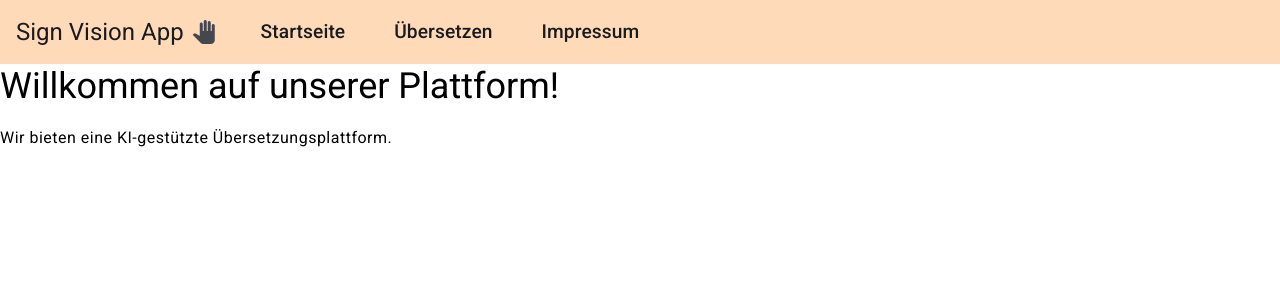
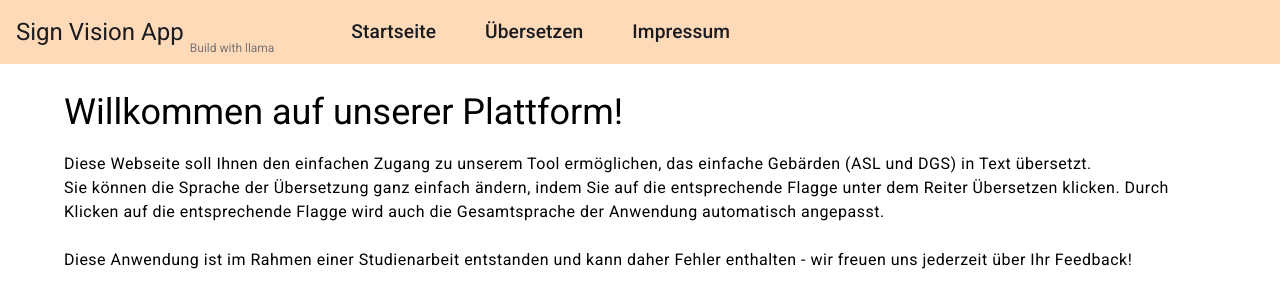
Before and after one commit to Studien-Shrooms/Sign-Vision-App, an Angular app in the folder SignVision/SignVisionApp/: page / in a window 1280 px wide. Shown: the top 308 px of the page. Built offline with nearby package versions, Linux system fonts and the light colour scheme.

Commit message:
Startseite überarbeitet und build with llama hinzugefügt

```diff
--- a/SignVision/SignVisionApp/src/app/app.component.css
+++ b/SignVision/SignVisionApp/src/app/app.component.css
@@ -9,3 +9,13 @@
   font-size: 1.2rem;
   margin: 0 2% 0 0;
 }
+.app-info{
+  margin: 2% 5% 5% 5%;
+  padding-bottom: 5px;
+}
+.subtitle {
+  font-size: 0.75rem;
+  color: #777474;
+  margin-top: 2.5%;
+  margin-left: 0.5%;
+}
--- a/SignVision/SignVisionApp/src/app/app.component.html
+++ b/SignVision/SignVisionApp/src/app/app.component.html
@@ -1,7 +1,7 @@
 <mat-toolbar>
   <span>Sign Vision App</span>
+  <span class="subtitle">Build with llama</span>
   <button mat-icon-button class="example-icon favorite-icon" aria-label="Example icon-button with heart icon" matTooltip="Testen">
-    <mat-icon>pan_tool</mat-icon>
   </button>
   <ng-container *ngIf="!isSmallScreen; else mobileMenu">
     <button mat-button aria-label="Home" (click)="showsHomePage()">
@@ -34,8 +34,10 @@
 </mat-toolbar>
 
 <div *ngIf="this.showHome == true">
+  <div class="app-info">
     <h3>{{ 'title' | translate }}</h3>
-    <p>{{ 'intro' | translate }}</p>
+    <p style="white-space: pre-line">{{ 'intro' | translate }}</p>
+  </div>
   </div>
   <div *ngIf="this.showImpressum == true">
     <app-impressum></app-impressum>
--- a/SignVision/SignVisionApp/src/app/impressum/impressum.component.css
+++ b/SignVision/SignVisionApp/src/app/impressum/impressum.component.css
@@ -1,4 +1,4 @@
 .impressum{
-    margin: 5% 10% 10% 10%;
+    margin: 2% 10% 10% 5%;
     padding-bottom: 5px;
 }
--- a/SignVision/SignVisionApp/src/app/impressum/impressum.component.html
+++ b/SignVision/SignVisionApp/src/app/impressum/impressum.component.html
@@ -1,5 +1,5 @@
 <div class="impressum">
-    <h1>Impressum</h1>
+    <h3>Impressum</h3>
     <p>{{ 'impressum-intro' | translate }}</p><br>
     <h4>{{ 'impressum-legal-information' | translate }}</h4>
     <p style="white-space: pre-line">{{'impressum-responsible' | translate }}</p>
--- a/SignVision/SignVisionApp/src/assets/translations.json
+++ b/SignVision/SignVisionApp/src/assets/translations.json
@@ -1,7 +1,7 @@
 {
     "de": {
       "title": "Willkommen auf unserer Plattform!",
-      "intro": "Wir bieten eine KI-gestützte Übersetzungsplattform.",
+      "intro": "Diese Webseite soll Ihnen den einfachen Zugang zu unserem Tool ermöglichen, das einfache Gebärden (ASL und DGS) in Text übersetzt. \n Sie können die Sprache der Übersetzung ganz einfach ändern, indem Sie auf die entsprechende Flagge unter dem Reiter Übersetzen klicken. Durch Klicken auf die entsprechende Flagge wird auch die Gesamtsprache der Anwendung automatisch angepasst.\n \n Diese Anwendung ist im Rahmen einer Studienarbeit entstanden und kann daher Fehler enthalten - wir freuen uns jederzeit über Ihr Feedback! ",
       "instructionsAndNotes":"Anleitung und Nutzungshinweise",
       "welcome": "Willkommen",
       "disclaimer-intro": "Wir freuen uns sehr, dass Sie sich für einen Versuch mit unserer Plattform entschieden haben! Das Übersetzungstool, das Sie hier vorfinden, ist das Ergebnis einer intensiven Forschungsarbeit und basiert auf einer künstlichen Intelligenz (KI), die speziell für diesen Zweck von uns entwickelt und trainiert wurde.",
@@ -22,7 +22,7 @@
     },
     "aen": {
       "title": "Welcome to our platform!",
-      "intro": "We provide an AI-powered translation platform.",
+      "intro": "This website has been designed to provide users with straightforward access to a translation tool for simple signs (ASL and DGS). \n  The language of the translation can be readily modified by clicking on the relevant flag, which can be found under the Translate tab. It should be noted that the application's overall language is automatically adjusted upon clicking a flag. \n \n The application was developed as part of a student research project and may contain errors - We always welcome your feedback.",
       "instructionsAndNotes":"Instruction and usage notes",
       "welcome": "Welcome",
       "disclaimer-intro": "We are delighted that you have decided to give our platform a try! The translation tool you will find here is the result of intensive research and is based on artificial intelligence (AI) that we have developed and trained specifically for this purpose.  ",
```
